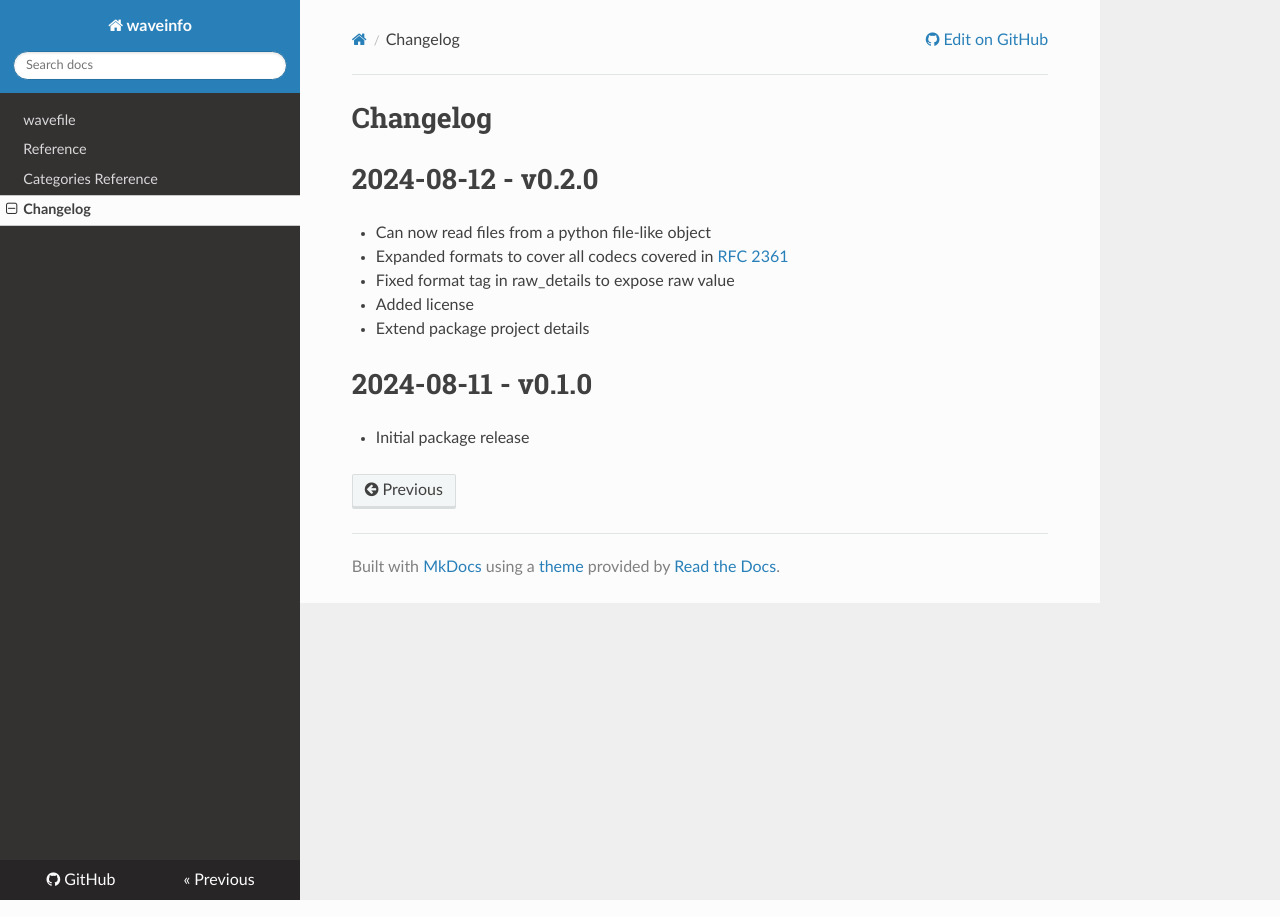
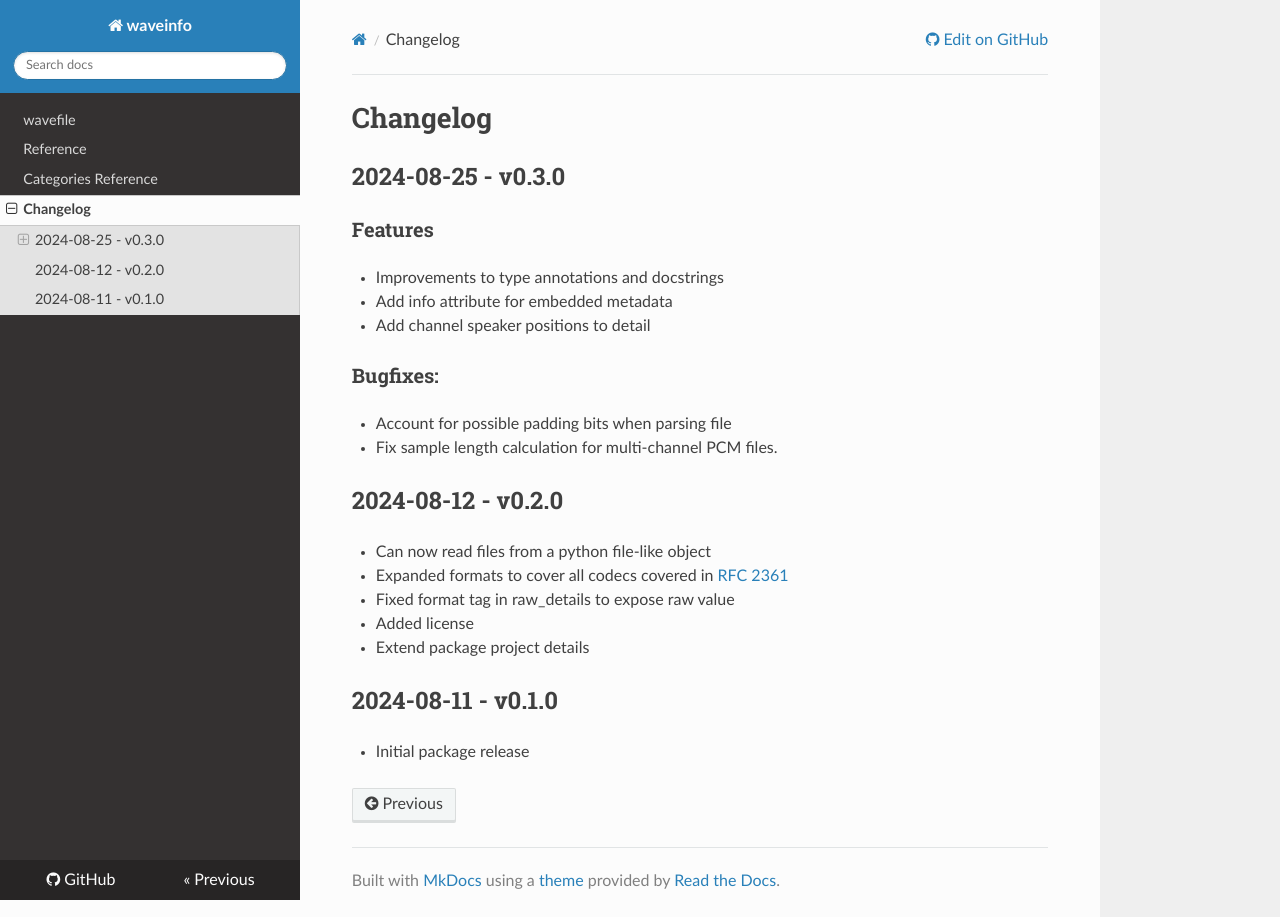
Before and after one commit to sumebrius/py-waveinfo, an MkDocs documentation site: the page built from docs/changelog.md, in a window 1280 px wide. Built offline with MkDocs 1.6.1, drawn with Linux system fonts in a browser that asks for light colours; nearby versions of some CDN libraries.

Commit message:
v0.3.0 release

```diff
--- a/Cargo.toml
+++ b/Cargo.toml
@@ -1,6 +1,6 @@
 [package]
 name = "waveinfo"
-version = "0.2.0"
+version = "0.3.0"
 edition = "2021"
 rust-version = "1.77"
 
--- a/docs/changelog.md
+++ b/docs/changelog.md
@@ -1,6 +1,19 @@
 # Changelog
 
-# 2024-08-12 - v0.2.0
+## 2024-08-25 - v0.3.0
+
+### Features
+
+- Improvements to type annotations and docstrings
+- Add info attribute for embedded metadata
+- Add channel speaker positions to detail
+
+### Bugfixes:
+
+- Account for possible padding bits when parsing file
+- Fix sample length calculation for multi-channel PCM files.
+
+## 2024-08-12 - v0.2.0
 
 - Can now read files from a python file-like object
 - Expanded formats to cover all codecs covered in [RFC 2361](https://datatracker.ietf.org/doc/html/rfc2361)
@@ -8,6 +21,6 @@
 - Added license
 - Extend package project details
 
-# 2024-08-11 - v0.1.0
+## 2024-08-11 - v0.1.0
 
 - Initial package release
```
Also changed, not shown: README.md (+1 -5 lines), 1 other file.
